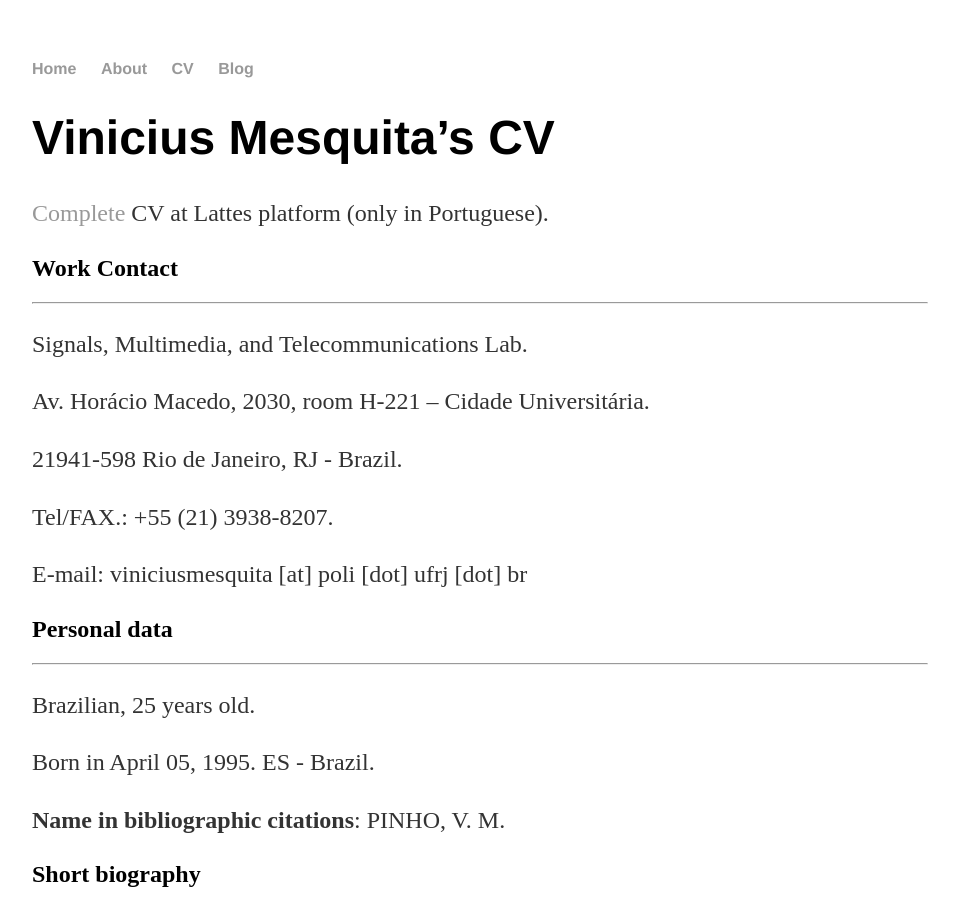
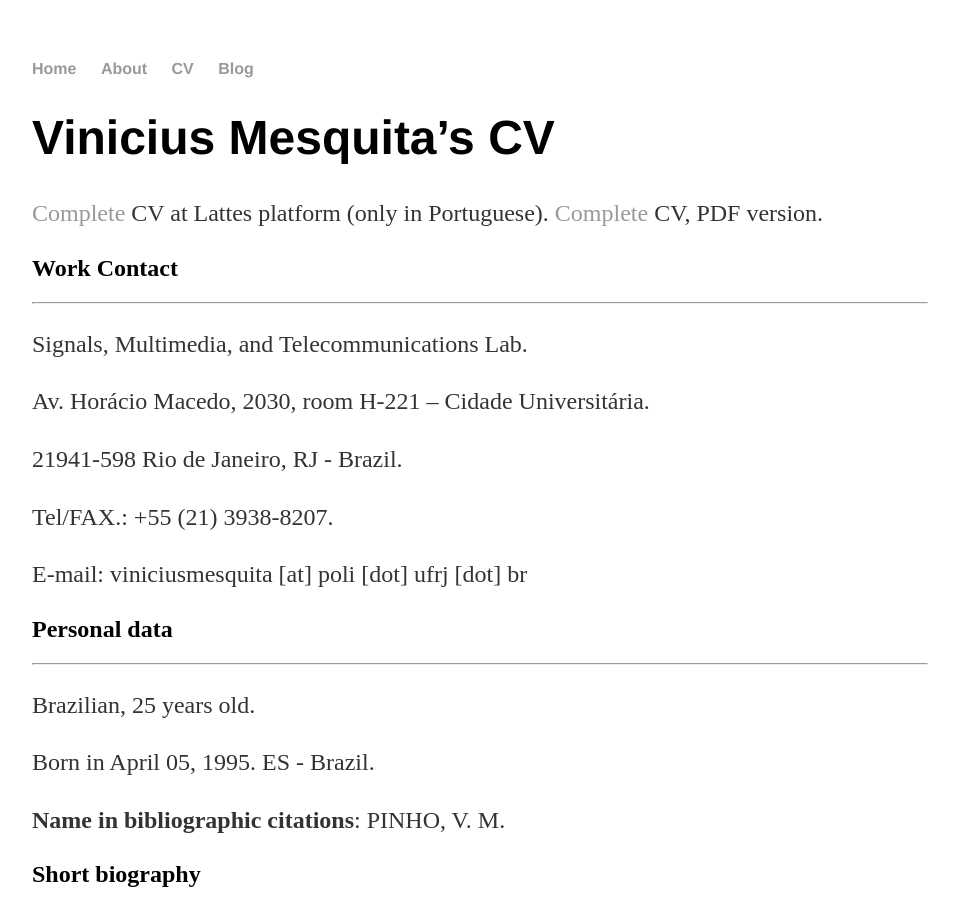
Before and after one commit to mesquita/mesquita.github.io, a Jekyll site: the page built from cv.md, in a window 1280 px wide and 900 px high. Shown: the whole window, without its empty margins (160-1119 px from the left). Built offline with Jekyll 4.4.1, drawn with Linux system fonts in a browser that asks for light colours.

Commit message:
Update cv.md

```diff
--- a/cv.md
+++ b/cv.md
@@ -8,7 +8,7 @@ id: cv
 # Vinicius Mesquita's CV
 
 [Complete](http://lattes.cnpq.br/2628435149154613) CV at Lattes platform (only in Portuguese).
-
+[Complete](cv_pdf/cv.pdf) CV, PDF version.
 ## Work Contact
 ---
 Signals, Multimedia, and Telecommunications Lab.
```
